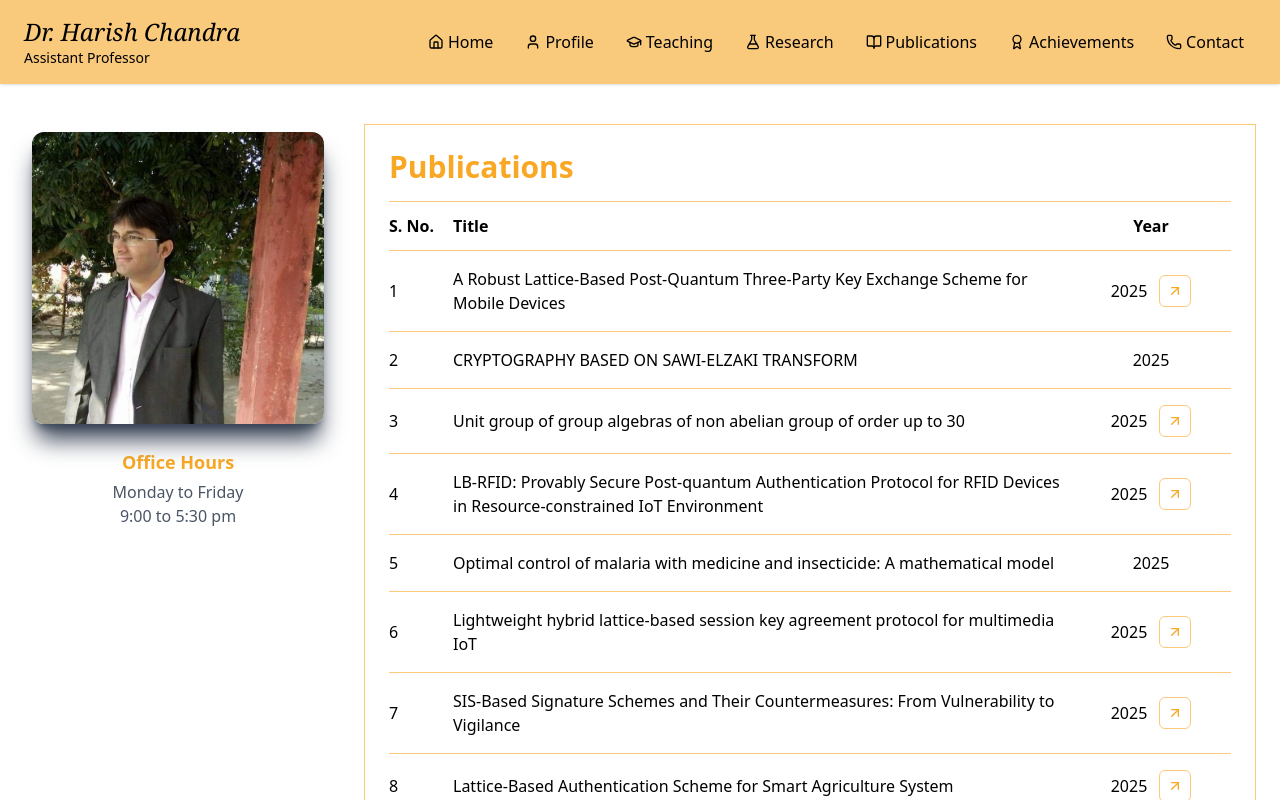
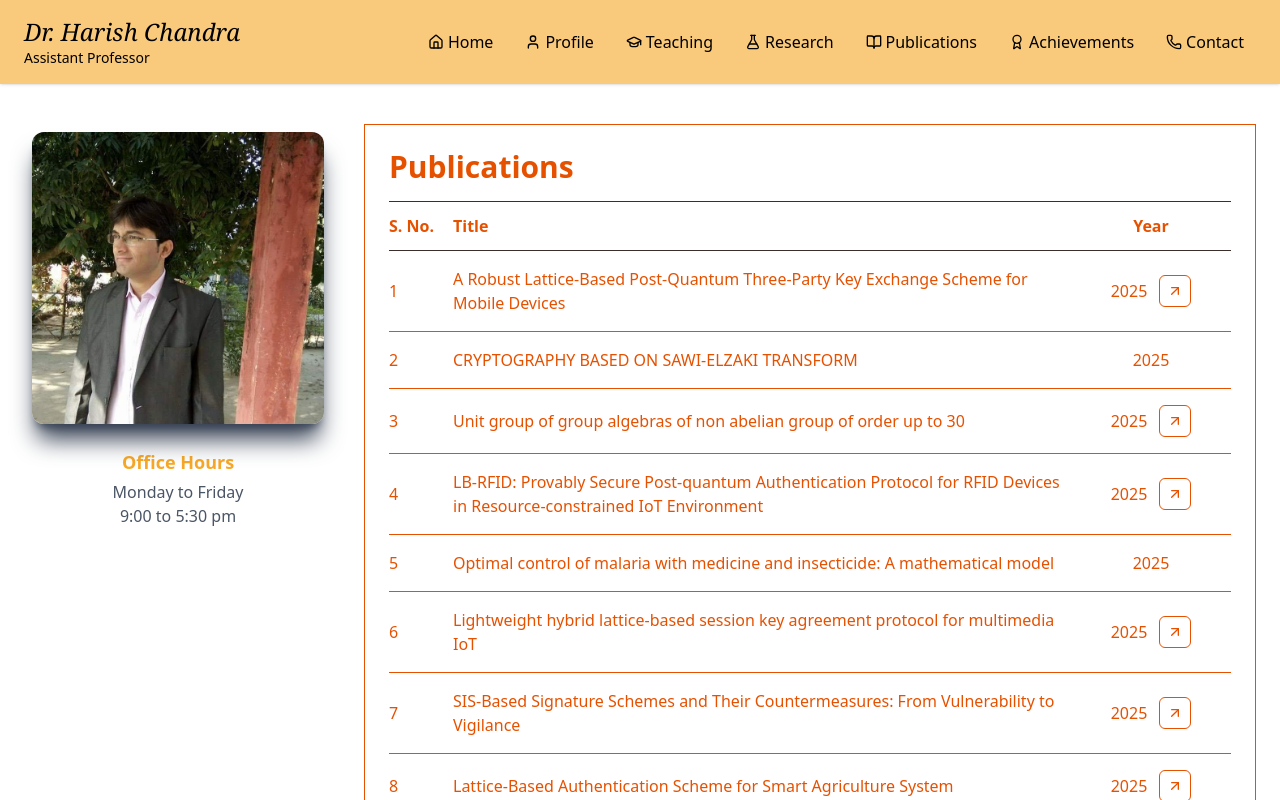
Before and after one commit to atul1507/DrHarishChandra, a React (Vite) app: page /publications in a window 1280 px wide. Shown: the top 800 px of the page. Built offline with nearby package versions, Linux system fonts and the light colour scheme.

Commit message:
Temporary commit before merging ui-fix-prince

```diff
--- a/src/pages/Publications.jsx
+++ b/src/pages/Publications.jsx
@@ -44,20 +44,19 @@ const Publications = () => {
   ];
 
   return (
-    <div className="border border-[#F9C97C] p-3 sm:p-4 md:p-6">
-      <h2 className="text-2xl sm:text-3xl font-semibold text-[#F9A825] mb-4">
+    <div className="border border-[#E65100] p-6">
+      <h2 className="text-3xl font-semibold text-[#E65100] mb-4">
         Publications
       </h2>
 
-      <div className="overflow-x-auto -mx-3 sm:mx-0">
-        <table className="w-full border-collapse text-black min-w-160 sm:min-w-0">
-          <thead>
-            <tr className="border-t border-b border-[#F9C97C] font-semibold text-left">
-              <th className="py-3 w-12 sm:w-16 px-2 sm:px-0 text-sm sm:text-base">S. No.</th>
-              <th className="py-3 px-2 sm:px-0 text-sm sm:text-base">Title</th>
-              <th className="py-3 w-32 sm:w-40 text-center px-2 sm:px-0 text-sm sm:text-base">Year</th>
-            </tr>
-          </thead>
+      <table className="w-full border-collapse text-[#E65100]">
+        <thead>
+          <tr className="border-t border-b border-[#3C2F2B] font-semibold text-left">
+            <th className="py-3 w-16">S. No.</th>
+            <th className="py-3">Title</th>
+            <th className="py-3 w-40 text-center">Year</th>
+          </tr>
+        </thead>
 
         <tbody>
           {publications.map((pub) => (
@@ -65,17 +64,17 @@ const Publications = () => {
               key={pub.id}
               className="
                 group
-                border-b border-[#F9C97C]
-                hover:bg-[#F9C97C]
+                border-b border-[#E65100]
+                hover:bg-[#E65100]
                 hover:text-white
                 transition-colors
               "
             >
               {/* S. No */}
-              <td className="py-3 sm:py-4 px-2 sm:px-0 text-sm sm:text-base">{pub.id}</td>
+              <td className="py-4">{pub.id}</td>
 
               {/* Title */}
-              <td className="py-3 sm:py-4 px-2 sm:px-0 text-sm sm:text-base">
+              <td className="py-4">
                 {pub.link ? (
                   <a
                     href={pub.link}
@@ -91,8 +90,8 @@ const Publications = () => {
               </td>
 
               {/* Year + separate Arrow */}
-              <td className="py-3 sm:py-4 px-2 sm:px-0 text-sm sm:text-base">
-                <div className="flex items-center justify-center gap-2 sm:gap-3">
+              <td className="py-4">
+                <div className="flex items-center justify-center gap-3">
                   {/* Year text ONLY */}
                   <span>{pub.year}</span>
 
@@ -104,10 +103,10 @@ const Publications = () => {
                       rel="noopener noreferrer"
                       className="
                         flex items-center justify-center
-                        w-6 h-6 sm:w-8 sm:h-8
+                        w-8 h-8
                         rounded-md
-                        border border-[#F9C97C]
-                        text-[#F9A825]
+                        border border-[#E65100]
+                        text-[#E65100]
                         cursor-pointer
                         transition-all
 
@@ -116,7 +115,7 @@ const Publications = () => {
                       "
                       aria-label="Open publication"
                     >
-                      <ArrowUpRight size={14} className="sm:w-4 sm:h-4" />
+                      <ArrowUpRight size={16} />
                     </a>
                   )}
                 </div>
@@ -125,7 +124,6 @@ const Publications = () => {
           ))}
         </tbody>
       </table>
-      </div>
     </div>
   );
 };
```
